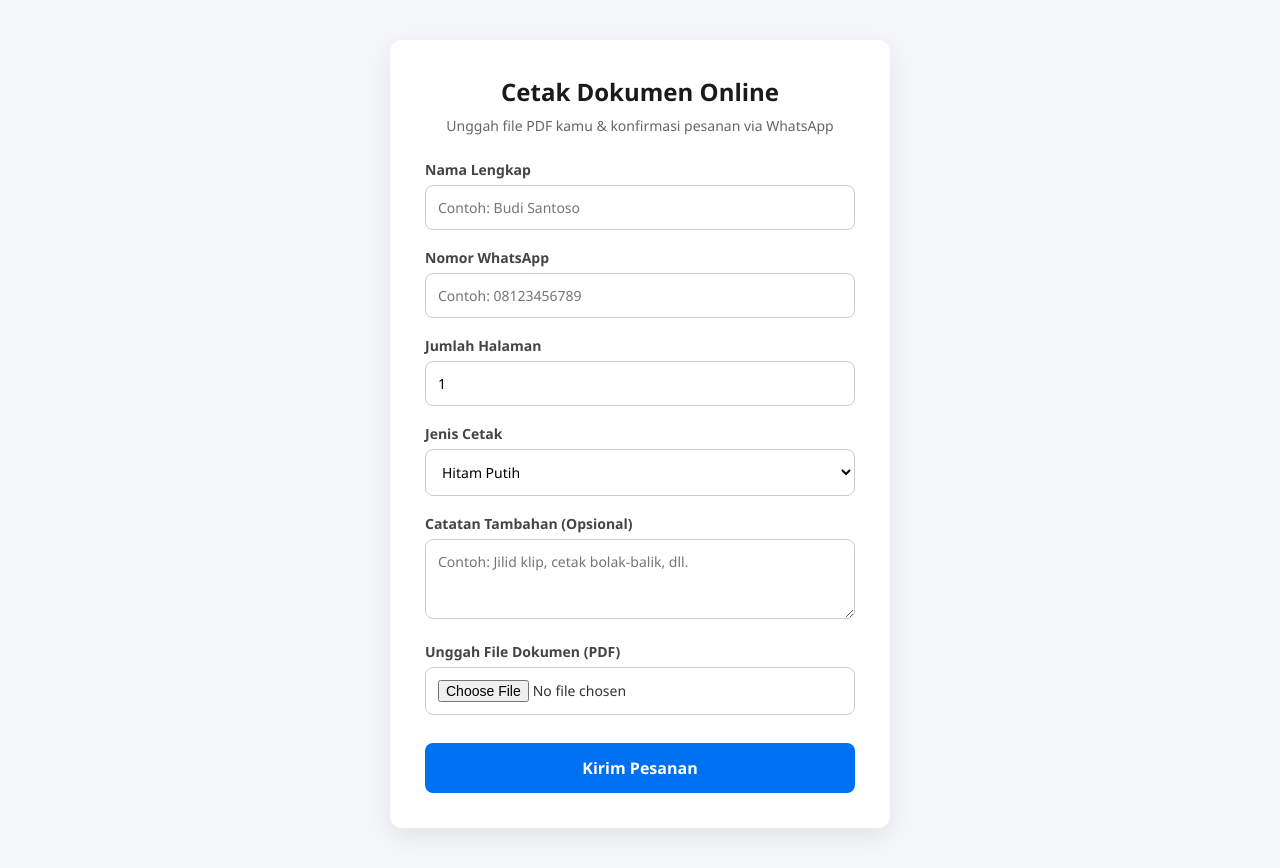
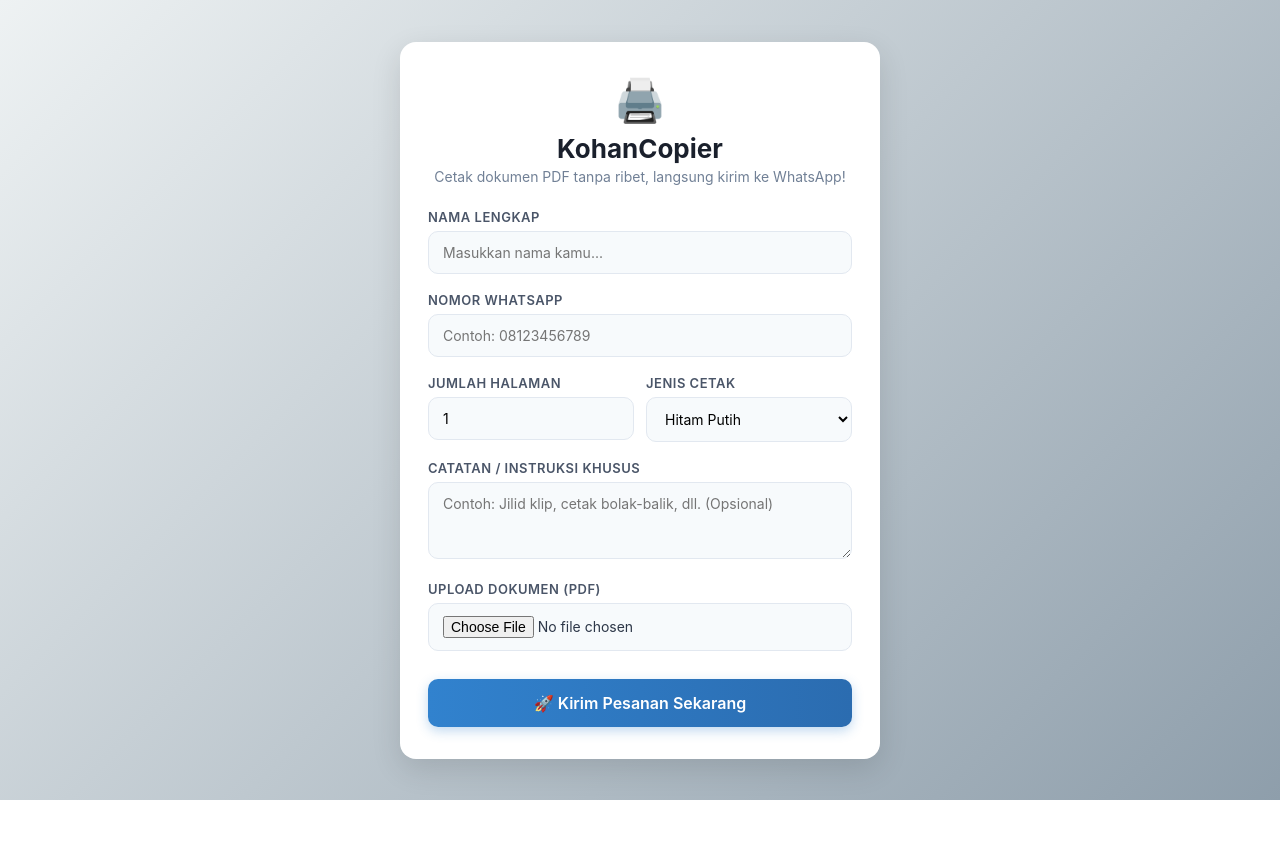
Before and after one commit to ryogadev112/kohancopier-project, a website: page index.html in a window 1280 px wide. After the commit the page ends 800 px from the top, so only its background shows below. Drawn offline with Linux system fonts and the light colour scheme.

Commit message:
Restore attractive customer UI and fix admin routes

```diff
--- a/index.html
+++ b/index.html
@@ -3,22 +3,22 @@
 <head>
     <meta charset="UTF-8">
     <meta name="viewport" content="width=device-width, initial-scale=1.0">
-    <title>KohanCopier - Layanan Cetak Online</title>
-    <!-- Memanggil file CSS terpisah -->
+    <title>KohanCopier - Jasa Cetak Online Cepat & Praktis</title>
     <link rel="stylesheet" href="style.css">
 </head>
 <body>
 
-    <div class="container">
-        <div class="header">
-            <h1>Cetak Dokumen Online</h1>
-            <p>Unggah file PDF kamu & konfirmasi pesanan via WhatsApp</p>
+    <div class="card-box">
+        <div class="brand-header">
+            <div class="logo-icon">🖨️</div>
+            <h1>KohanCopier</h1>
+            <p>Cetak dokumen PDF tanpa ribet, langsung kirim ke WhatsApp!</p>
         </div>
 
         <form id="orderForm" enctype="multipart/form-data">
             <div class="form-group">
                 <label for="nama">Nama Lengkap</label>
-                <input type="text" id="nama" name="nama" placeholder="Contoh: Budi Santoso" required>
+                <input type="text" id="nama" name="nama" placeholder="Masukkan nama kamu..." required>
             </div>
 
             <div class="form-group">
@@ -26,30 +26,36 @@
                 <input type="tel" id="phone" name="phone" placeholder="Contoh: 08123456789" required>
             </div>
 
-            <div class="form-group">
+            <div class="form-row">
+                <div class="form-group half">
                     <label for="jumlahHalaman">Jumlah Halaman</label>
                     <input type="number" id="jumlahHalaman" name="jumlahHalaman" min="1" value="1" required>
                 </div>
 
-            <div class="form-group">
+                <div class="form-group half">
                     <label for="jenisCetak">Jenis Cetak</label>
                     <select id="jenisCetak" name="jenisCetak">
                         <option value="Hitam Putih">Hitam Putih</option>
                         <option value="Warna">Warna</option>
                     </select>
                 </div>
-
-            <div class="form-group">
-                <label for="catatan">Catatan Tambahan (Opsional)</label>
-                <textarea id="catatan" name="catatan" placeholder="Contoh: Jilid klip, cetak bolak-balik, dll."></textarea>
             </div>
 
             <div class="form-group">
-                <label for="file">Unggah File Dokumen (PDF)</label>
+                <label for="catatan">Catatan / Instruksi Khusus</label>
+                <textarea id="catatan" name="catatan" rows="3" placeholder="Contoh: Jilid klip, cetak bolak-balik, dll. (Opsional)"></textarea>
+            </div>
+
+            <div class="form-group">
+                <label for="file">Upload Dokumen (PDF)</label>
+                <div class="file-input-wrapper">
                     <input type="file" id="file" name="file" accept=".pdf" required>
                 </div>
+            </div>
 
-            <button type="submit" id="submitBtn" class="btn-primary">Kirim Pesanan</button>
+            <button type="submit" id="submitBtn" class="btn-primary">
+                <span>🚀 Kirim Pesanan Sekarang</span>
+            </button>
         </form>
     </div>
 
--- a/style.css
+++ b/style.css
@@ -2,100 +2,118 @@
     box-sizing: border-box;
     margin: 0;
     padding: 0;
-    font-family: 'Segoe UI', Roboto, Helvetica, Arial, sans-serif;
+    font-family: 'Inter', -apple-system, BlinkMacSystemFont, 'Segoe UI', Roboto, sans-serif;
 }
 
 body {
-    background-color: #f4f6f9;
-    color: #333;
+    background: linear-gradient(135deg, #eef2f3 0%, #8e9eab 100%);
     min-height: 100vh;
     display: flex;
     justify-content: center;
     align-items: center;
-    padding: 40px 20px;
+    padding: 20px;
+    color: #2d3748;
 }
 
-.container, .card-box {
+.card-box {
     background: #ffffff;
     width: 100%;
-    max-width: 500px;
-    padding: 35px;
-    border-radius: 12px;
-    box-shadow: 0 8px 24px rgba(0, 0, 0, 0.08);
+    max-width: 480px;
+    padding: 32px 28px;
+    border-radius: 16px;
+    box-shadow: 0 10px 30px rgba(0, 0, 0, 0.12);
 }
 
-.header {
+.brand-header {
     text-align: center;
-    margin-bottom: 25px;
+    margin-bottom: 24px;
 }
 
-.header h1 {
-    font-size: 24px;
-    color: #1a1a1a;
+.brand-header .logo-icon {
+    font-size: 42px;
     margin-bottom: 8px;
 }
 
-.header p {
+.brand-header h1 {
+    font-size: 26px;
+    color: #1a202c;
+    font-weight: 700;
+}
+
+.brand-header p {
     font-size: 14px;
-    color: #666;
+    color: #718096;
+    margin-top: 4px;
 }
 
 .form-group {
     margin-bottom: 18px;
 }
 
+.form-row {
+    display: flex;
+    gap: 12px;
+}
+
+.form-group.half {
+    flex: 1;
+}
+
 .form-group label {
     display: block;
     margin-bottom: 6px;
-    font-size: 14px;
+    font-size: 13px;
     font-weight: 600;
-    color: #444;
+    color: #4a5568;
+    text-transform: uppercase;
+    letter-spacing: 0.5px;
 }
 
 .form-group input,
 .form-group select,
 .form-group textarea {
     width: 100%;
-    padding: 12px;
-    border: 1px solid #cccccc;
-    border-radius: 8px;
+    padding: 12px 14px;
+    border: 1.5px solid #e2e8f0;
+    border-radius: 10px;
     font-size: 14px;
     outline: none;
-    transition: border-color 0.2s, box-shadow 0.2s;
-    background-color: #fff;
+    transition: all 0.2s ease;
+    background-color: #f7fafc;
 }
 
 .form-group input:focus,
 .form-group select:focus,
 .form-group textarea:focus {
-    border-color: #0070f3;
-    box-shadow: 0 0 0 3px rgba(0, 112, 243, 0.15);
+    border-color: #3182ce;
+    background-color: #fff;
+    box-shadow: 0 0 0 3px rgba(49, 130, 206, 0.15);
 }
 
 .form-group textarea {
     resize: vertical;
-    min-height: 80px;
 }
 
-button, .btn-primary {
+.btn-primary {
     width: 100%;
     padding: 14px;
-    background-color: #0070f3;
+    background: linear-gradient(90deg, #3182ce 0%, #2b6cb0 100%);
     color: white;
     border: none;
-    border-radius: 8px;
+    border-radius: 10px;
     font-size: 16px;
     font-weight: 600;
     cursor: pointer;
-    transition: background-color 0.2s;
+    box-shadow: 0 4px 12px rgba(49, 130, 206, 0.3);
+    transition: transform 0.1s ease, box-shadow 0.2s ease;
     margin-top: 10px;
 }
 
-button:hover, .btn-primary:hover {
-    background-color: #0051a8;
+.btn-primary:hover {
+    transform: translateY(-1px);
+    box-shadow: 0 6px 16px rgba(49, 130, 206, 0.4);
 }
 
-button:disabled {
-    background-color: #ccc;
-    cursor: not-allowed;
+.btn-primary:active {
+    transform: translateY(0);
 }
```
Lines whose indentation alone changed are shown as unchanged.
